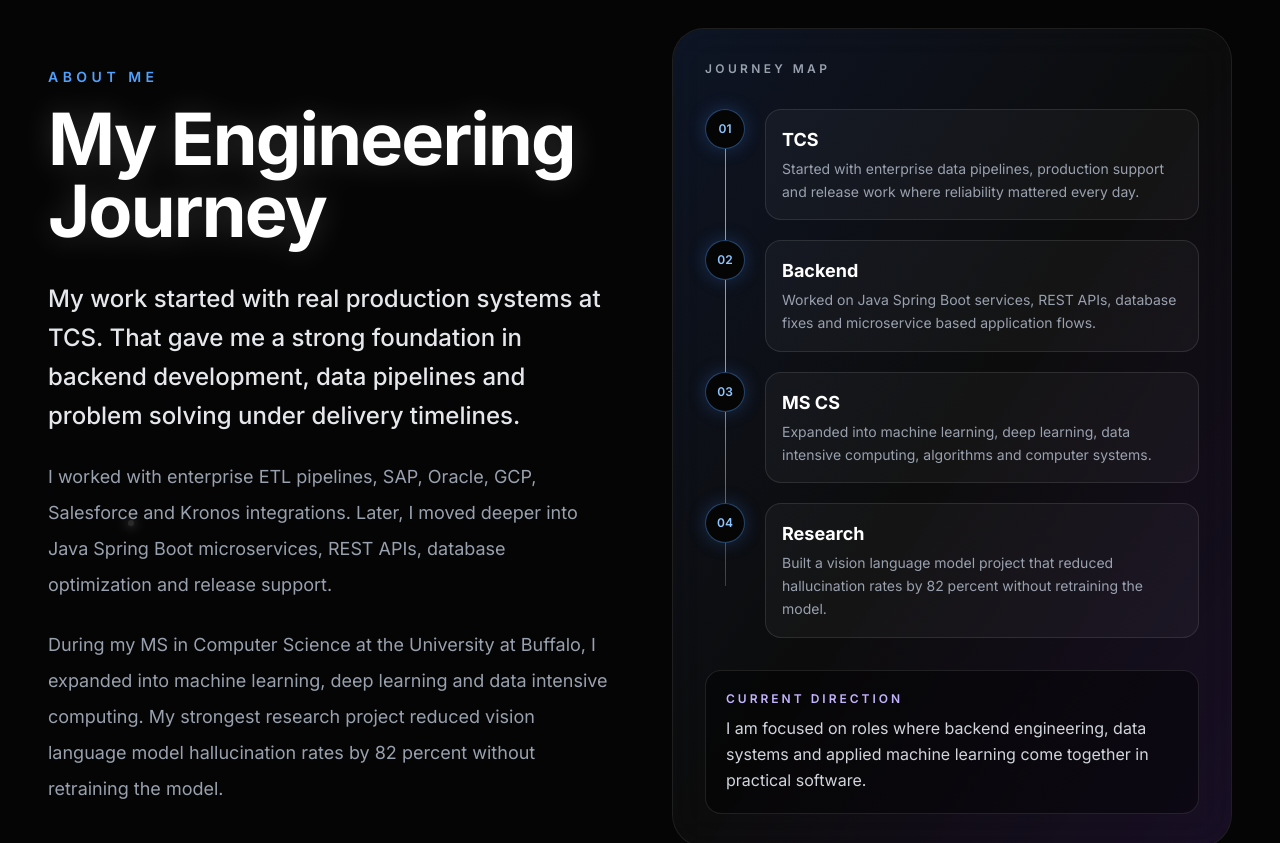
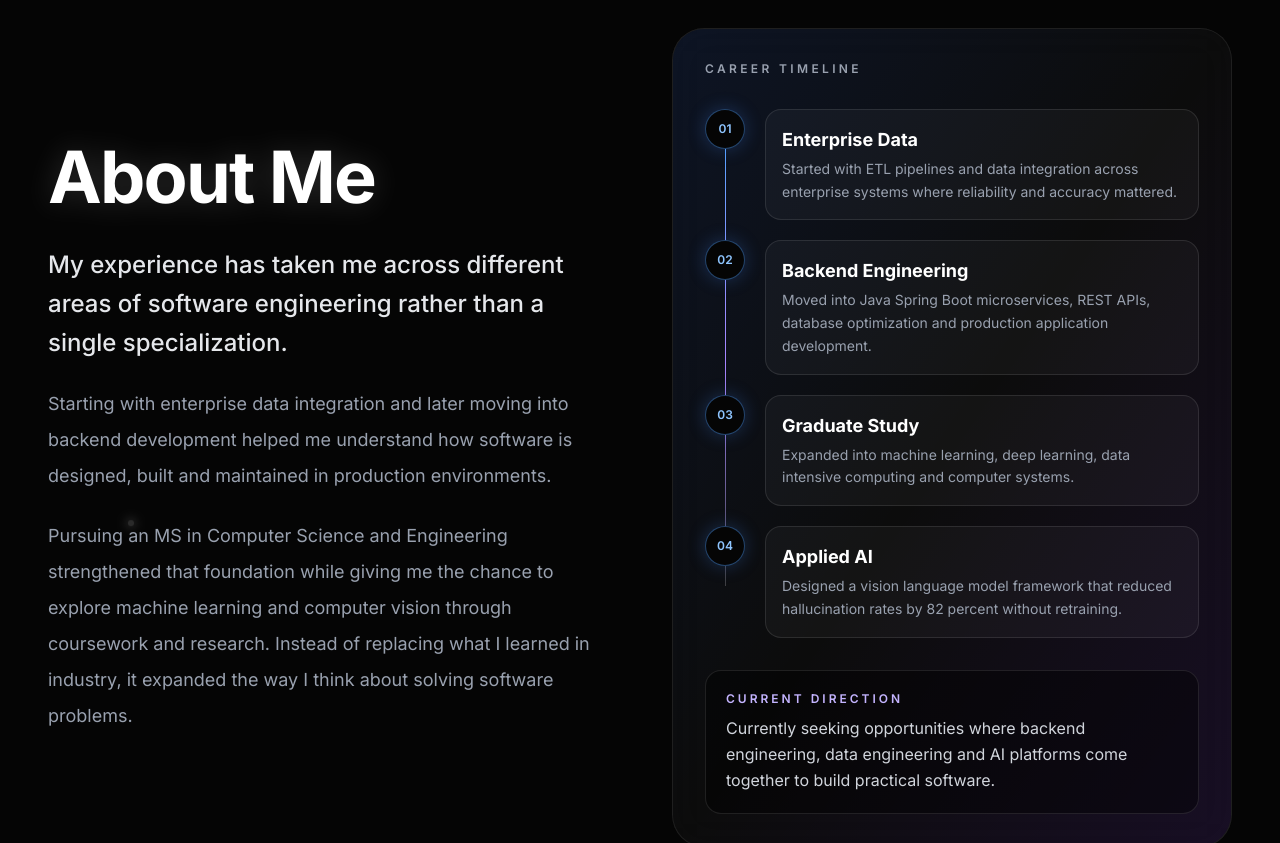
Before and after one commit to ravensgit/Portfolio, a React (Vite) app: page / in a window 1280 px wide. Shown: the part 960-1803 px from the top of the page. Built offline with nearby package versions, Linux system fonts and the light colour scheme.

Commit message:
Update About.jsx

```diff
--- a/src/components/About.jsx
+++ b/src/components/About.jsx
@@ -5,10 +5,26 @@ import { ScrollTrigger } from 'gsap/ScrollTrigger';
 gsap.registerPlugin(ScrollTrigger);
 
 const journey = [
-  { label: 'TCS', detail: 'Started with enterprise data pipelines, production support and release work where reliability mattered every day.' },
-  { label: 'Backend', detail: 'Worked on Java Spring Boot services, REST APIs, database fixes and microservice based application flows.' },
-  { label: 'MS CS', detail: 'Expanded into machine learning, deep learning, data intensive computing, algorithms and computer systems.' },
-  { label: 'Research', detail: 'Built a vision language model project that reduced hallucination rates by 82 percent without retraining the model.' },
+  {
+    label: 'Enterprise Data',
+    detail:
+      'Started with ETL pipelines and data integration across enterprise systems where reliability and accuracy mattered.'
+  },
+  {
+    label: 'Backend Engineering',
+    detail:
+      'Moved into Java Spring Boot microservices, REST APIs, database optimization and production application development.'
+  },
+  {
+    label: 'Graduate Study',
+    detail:
+      'Expanded into machine learning, deep learning, data intensive computing and computer systems.'
+  },
+  {
+    label: 'Applied AI',
+    detail:
+      'Designed a vision language model framework that reduced hallucination rates by 82 percent without retraining.'
+  }
 ];
 
 const About = () => {
@@ -17,7 +33,8 @@ const About = () => {
   const visualRef = useRef(null);
 
   useEffect(() => {
-    gsap.fromTo(contentRef.current.children,
+    gsap.fromTo(
+      contentRef.current.children,
       { opacity: 0, y: 40 },
       {
         opacity: 1,
@@ -25,11 +42,12 @@ const About = () => {
         duration: 1,
         stagger: 0.15,
         ease: 'power3.out',
-        scrollTrigger: { trigger: sectionRef.current, start: 'top 70%' },
+        scrollTrigger: { trigger: sectionRef.current, start: 'top 70%' }
       }
     );
 
-    gsap.fromTo(visualRef.current.children,
+    gsap.fromTo(
+      visualRef.current.children,
       { opacity: 0, x: 28 },
       {
         opacity: 1,
@@ -37,51 +55,68 @@ const About = () => {
         duration: 0.8,
         stagger: 0.15,
         ease: 'power2.out',
-        scrollTrigger: { trigger: visualRef.current, start: 'top 80%' },
+        scrollTrigger: { trigger: visualRef.current, start: 'top 80%' }
       }
     );
   }, []);
 
   return (
-    <section id="about" ref={sectionRef} className="relative w-full min-h-screen bg-[#050505] flex items-center justify-center overflow-hidden py-24">
+    <section
+      id="about"
+      ref={sectionRef}
+      className="relative w-full min-h-screen bg-[#050505] flex items-center justify-center overflow-hidden py-24"
+    >
       <div className="absolute inset-0 pointer-events-none mix-blend-screen opacity-30 z-0">
-        <div className="w-1.5 h-1.5 bg-white rounded-full absolute top-[15%] left-[10%] animate-[float-up_15s_linear_infinite]" style={{ boxShadow: '0 0 10px 2px white' }}></div>
-        <div className="w-2 h-2 bg-blue-500 rounded-full absolute top-[60%] left-[85%] animate-[float-up_20s_linear_infinite]" style={{ boxShadow: '0 0 15px 3px rgba(59,130,246,0.5)' }}></div>
-        <div className="w-1 h-1 bg-purple-500 rounded-full absolute top-[80%] left-[20%] animate-[float-up_12s_linear_infinite]" style={{ boxShadow: '0 0 12px 2px rgba(168,85,247,0.5)' }}></div>
+        <div
+          className="w-1.5 h-1.5 bg-white rounded-full absolute top-[15%] left-[10%] animate-[float-up_15s_linear_infinite]"
+          style={{ boxShadow: '0 0 10px 2px white' }}
+        />
+        <div
+          className="w-2 h-2 bg-blue-500 rounded-full absolute top-[60%] left-[85%] animate-[float-up_20s_linear_infinite]"
+          style={{ boxShadow: '0 0 15px 3px rgba(59,130,246,0.5)' }}
+        />
+        <div
+          className="w-1 h-1 bg-purple-500 rounded-full absolute top-[80%] left-[20%] animate-[float-up_12s_linear_infinite]"
+          style={{ boxShadow: '0 0 12px 2px rgba(168,85,247,0.5)' }}
+        />
       </div>
 
       <div className="relative z-10 w-full max-w-7xl mx-auto px-6 md:px-12 grid lg:grid-cols-2 gap-16 items-center">
         <div ref={contentRef} className="w-full flex flex-col justify-center">
-          <p className="text-sm text-blue-400 mb-4 tracking-[0.32em] uppercase font-semibold">About Me</p>
           <h2 className="text-5xl md:text-7xl font-bold text-white tracking-tight mb-8 drop-shadow-[0_0_15px_rgba(255,255,255,0.16)]">
-            My Engineering<br />Journey
+             About Me
           </h2>
 
           <p className="text-xl md:text-2xl font-medium text-gray-200 leading-relaxed mb-6">
-            My work started with real production systems at TCS. That gave me a strong foundation in backend development, data pipelines and problem solving under delivery timelines.
+            My experience has taken me across different areas of software engineering rather than a single specialization.
+
           </p>
-
           <p className="text-base md:text-lg text-gray-400 leading-loose mb-6">
-            I worked with enterprise ETL pipelines, SAP, Oracle, GCP, Salesforce and Kronos integrations. Later, I moved deeper into Java Spring Boot microservices, REST APIs, database optimization and release support.
+            Starting with enterprise data integration and later moving into backend development helped me understand how software is designed, built and maintained in production environments.
           </p>
 
           <p className="text-base md:text-lg text-gray-400 leading-loose">
-            During my MS in Computer Science at the University at Buffalo, I expanded into machine learning, deep learning and data intensive computing. My strongest research project reduced vision language model hallucination rates by 82 percent without retraining the model.
+            Pursuing an MS in Computer Science and Engineering strengthened that foundation while giving me the chance to explore machine learning and computer vision through coursework and research. Instead of replacing what I learned in industry, it expanded the way I think about solving software problems.
           </p>
         </div>
 
         <div ref={visualRef} className="w-full">
           <div className="relative glass rounded-[2rem] p-6 md:p-8 overflow-hidden journey-card">
             <div className="absolute inset-0 bg-gradient-to-br from-blue-600/10 via-transparent to-violet-600/10 pointer-events-none" />
-            <p className="relative text-xs text-gray-400 tracking-[0.28em] uppercase mb-8 font-semibold">Journey Map</p>
+
+            <p className="relative text-xs text-gray-400 tracking-[0.28em] uppercase mb-8 font-semibold">
+              Career Timeline
+            </p>
 
             <div className="relative space-y-5">
               <div className="absolute left-5 top-8 bottom-8 w-px bg-gradient-to-b from-blue-400 via-violet-400 to-white/20" />
+
               {journey.map((item, index) => (
                 <div key={item.label} className="relative flex gap-5 items-start journey-step">
                   <div className="relative z-10 w-10 h-10 rounded-full bg-[#050505] border border-blue-400/40 flex items-center justify-center text-xs text-blue-300 shadow-[0_0_18px_rgba(59,130,246,0.25)] font-semibold">
                     {String(index + 1).padStart(2, '0')}
                   </div>
+
                   <div className="flex-1 rounded-2xl bg-white/[0.035] border border-white/10 p-4">
                     <h3 className="text-white font-bold text-lg mb-1">{item.label}</h3>
                     <p className="text-sm text-gray-400 leading-relaxed">{item.detail}</p>
@@ -91,9 +126,11 @@ const About = () => {
             </div>
 
             <div className="relative mt-8 rounded-2xl border border-white/10 bg-black/40 p-5">
-              <p className="text-xs text-violet-300 uppercase tracking-[0.25em] mb-2 font-semibold">Current Direction</p>
+              <p className="text-xs text-violet-300 uppercase tracking-[0.25em] mb-2 font-semibold">
+                Current Direction
+              </p>
               <p className="text-gray-300 leading-relaxed">
-                I am focused on roles where backend engineering, data systems and applied machine learning come together in practical software.
+                Currently seeking opportunities where backend engineering, data engineering and AI platforms come together to build practical software.
               </p>
             </div>
           </div>
```
